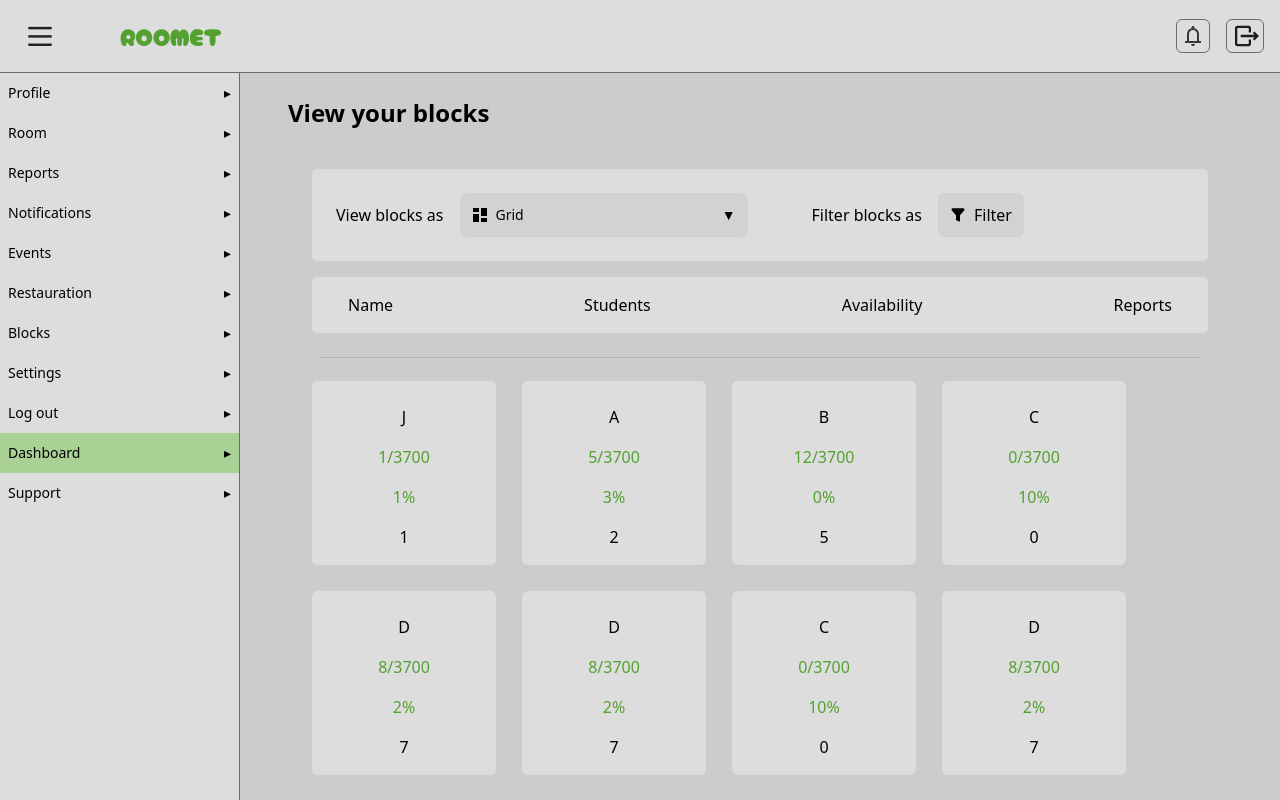
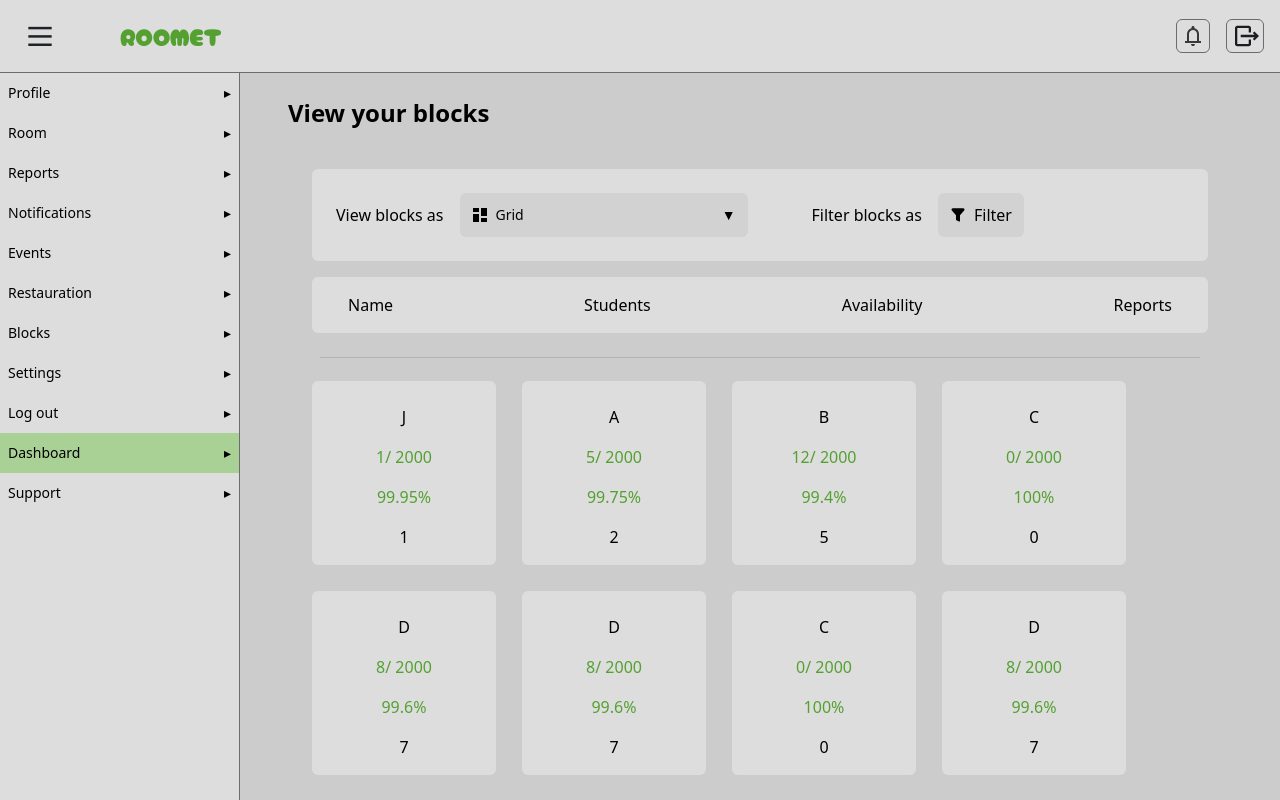
Before and after one commit to KMalek101/Roomet-front, a Next.js app: page /dashboard in a window 1280 px wide. Built offline with nearby package versions, Linux system fonts and the light colour scheme.

Commit message:
availability

```diff
--- a/src/components/common/blocks/BlockGridCard.jsx
+++ b/src/components/common/blocks/BlockGridCard.jsx
@@ -1,12 +1,13 @@
 import { useState } from "react";
 
-export default function BlockGridCard({ name, students, availability, reports}) {
+export default function BlockGridCard({ name, students, maxStudents, reports}) {
+    const availabilityPercentage = (maxStudents - students) * 100 / maxStudents;
 
     return(
         <div className="flex flex-col w-46 gap-4 h-46 bg-[var(--secondary-color)] p-6 rounded-md items-center cursor-pointer">
             <p>{name}</p>
-            <p className="text-[var(--green-color)]">{students}/3700</p>
-            <p className="text-[var(--green-color)]">{availability}%</p>
+            <p className="text-[var(--green-color)]">{students}/ {maxStudents}</p>
+            <p className="text-[var(--green-color)]">{availabilityPercentage}%</p>
             <p>{reports}</p>
         </div>
     )
--- a/src/components/common/blocks/BlockListCard.jsx
+++ b/src/components/common/blocks/BlockListCard.jsx
@@ -1,10 +1,11 @@
-export default function BlockListCard({ name, students, availability, reports }) {
+export default function BlockListCard({ name, students, maxStudents, reports }) {
+    const availabilityPercentage = (maxStudents - students) * 100 / maxStudents;
     return(
         <div className="bg-[var(--secondary-color)] w-full flex justify-between items-center rounded-md px-9 py-4">
             <p>{name}</p>
-            <p className="text-[var(--green-color)]">{students} / 3737</p>
-            <p className="text-[var(--green-color)]">{availability}%</p>
+            <p className="text-[var(--green-color)]">{students} / {maxStudents}</p>
+            <p className="text-[var(--green-color)]">{availabilityPercentage}%</p>
             <p className="">{reports}</p>
         </div>
-    )
+    );
 }
--- a/src/components/common/blocks/ViewBlocks.jsx
+++ b/src/components/common/blocks/ViewBlocks.jsx
@@ -179,28 +179,28 @@ export default function ViewBlocks() {
   }, []);
 
   const blockData = [
-    { name: "J", students: 1, availability: 1, reports: 1 },
-    { name: "A", students: 5, availability: 3, reports: 2 },
-    { name: "B", students: 12, availability: 0, reports: 5 },
-    { name: "C", students: 0, availability: 10, reports: 0 },
-    { name: "D", students: 8, availability: 2, reports: 7 },
-    { name: "D", students: 8, availability: 2, reports: 7 },
-    { name: "C", students: 0, availability: 10, reports: 0 },
-    { name: "D", students: 8, availability: 2, reports: 7 },
-    { name: "D", students: 8, availability: 2, reports: 7 },
-    { name: "E", students: 3, availability: 5, reports: 1 },
-    { name: "F", students: 10, availability: 1, reports: 3 },
-    { name: "G", students: 7, availability: 4, reports: 2 },
-    { name: "H", students: 0, availability: 9, reports: 0 },
-    { name: "I", students: 6, availability: 2, reports: 4 },
+    { name: "J", students: 1, maxStudents: 2000, reports: 1 },
+    { name: "A", students: 5, maxStudents: 2000, reports: 2 },
+    { name: "B", students: 12, maxStudents: 2000, reports: 5 },
+    { name: "C", students: 0, maxStudents: 2000, reports: 0 },
+    { name: "D", students: 8, maxStudents: 2000, reports: 7 },
+    { name: "D", students: 8, maxStudents: 2000, reports: 7 },
+    { name: "C", students: 0, maxStudents: 2000, reports: 0 },
+    { name: "D", students: 8, maxStudents: 2000, reports: 7 },
+    { name: "D", students: 8, maxStudents: 2000, reports: 7 },
+    { name: "E", students: 3, maxStudents: 2000, reports: 1 },
+    { name: "F", students: 10, maxStudents: 2000, reports: 3 },
+    { name: "G", students: 7, maxStudents: 2000, reports: 2 },
+    { name: "H", students: 0, maxStudents: 2000, reports: 0 },
+    { name: "I", students: 6, maxStudents: 2000, reports: 4 },
   ];
 
   const filteredBlocks = blockData.filter((block) => {
     if (filters.length === 0 || filters.includes("all")) return true;
 
     const conditions = {
-      active: block.availability > 0,
-      completed: block.availability === 0,
+      active: block.students < block.maxStudents,
+      completed: block.students == block.maxStudents,
       noreports: block.reports === 0,
     };
 
@@ -225,13 +225,13 @@ export default function ViewBlocks() {
       {selection === "list" ? (
         <div className="flex flex-col gap-4">
             {filteredBlocks.map((block, index) => {
-              return <BlockListCard key={index} name={block.name} students={block.students} availability={block.availability} reports={block.reports} />
+              return <BlockListCard key={index} name={block.name} students={block.students} maxStudents={block.maxStudents} reports={block.reports} />
             })}
         </div>
       ) : (
       <div className="flex gap-6.5 flex-wrap">
         {filteredBlocks.map((block, index) => {
-          return <BlockGridCard key={index} name={block.name} students={block.students} availability={block.availability} reports={block.reports} />
+          return <BlockGridCard key={index} name={block.name} students={block.students} maxStudents={block.maxStudents} reports={block.reports} />
         })}
       </div>
       )}
```
